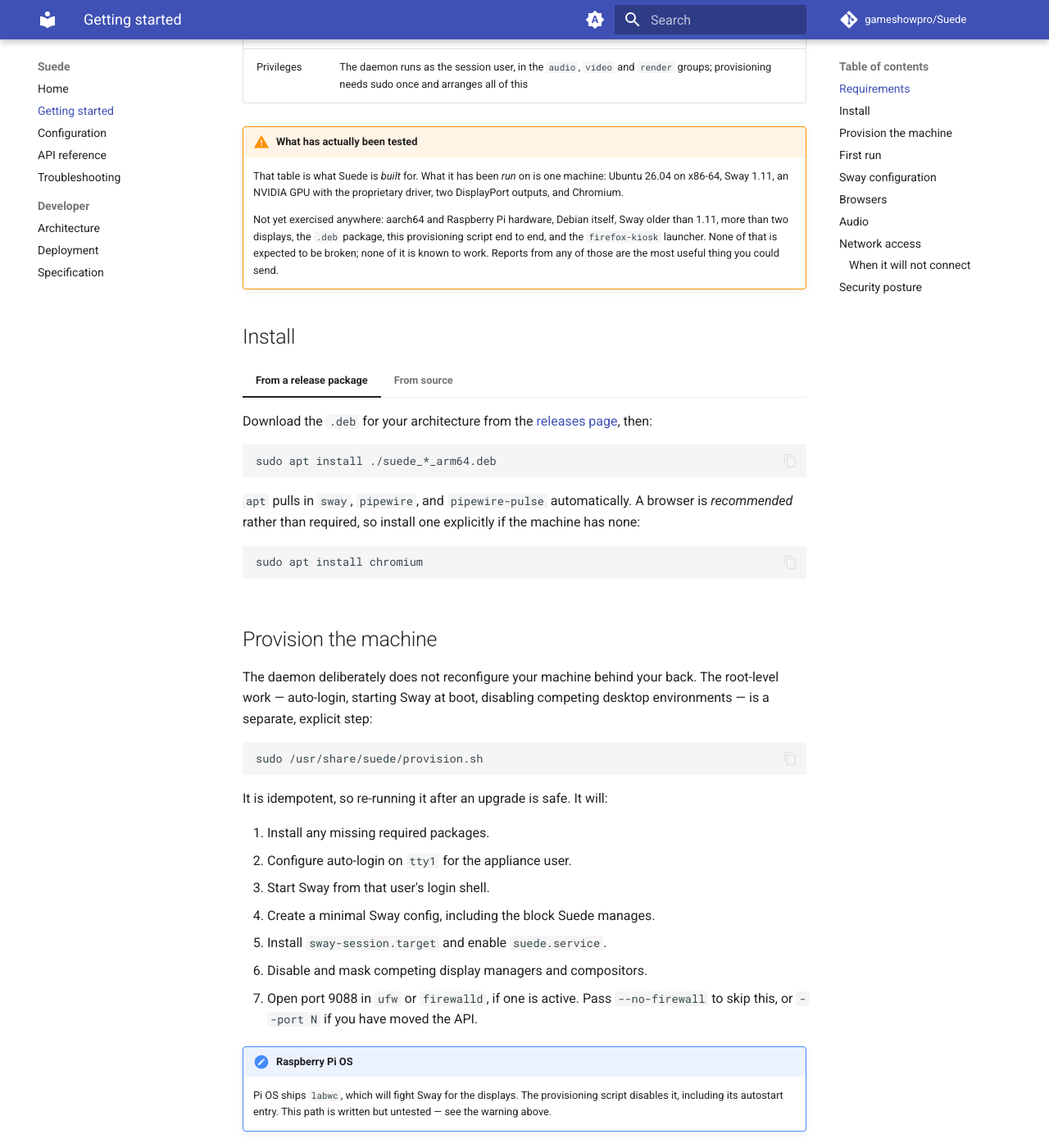
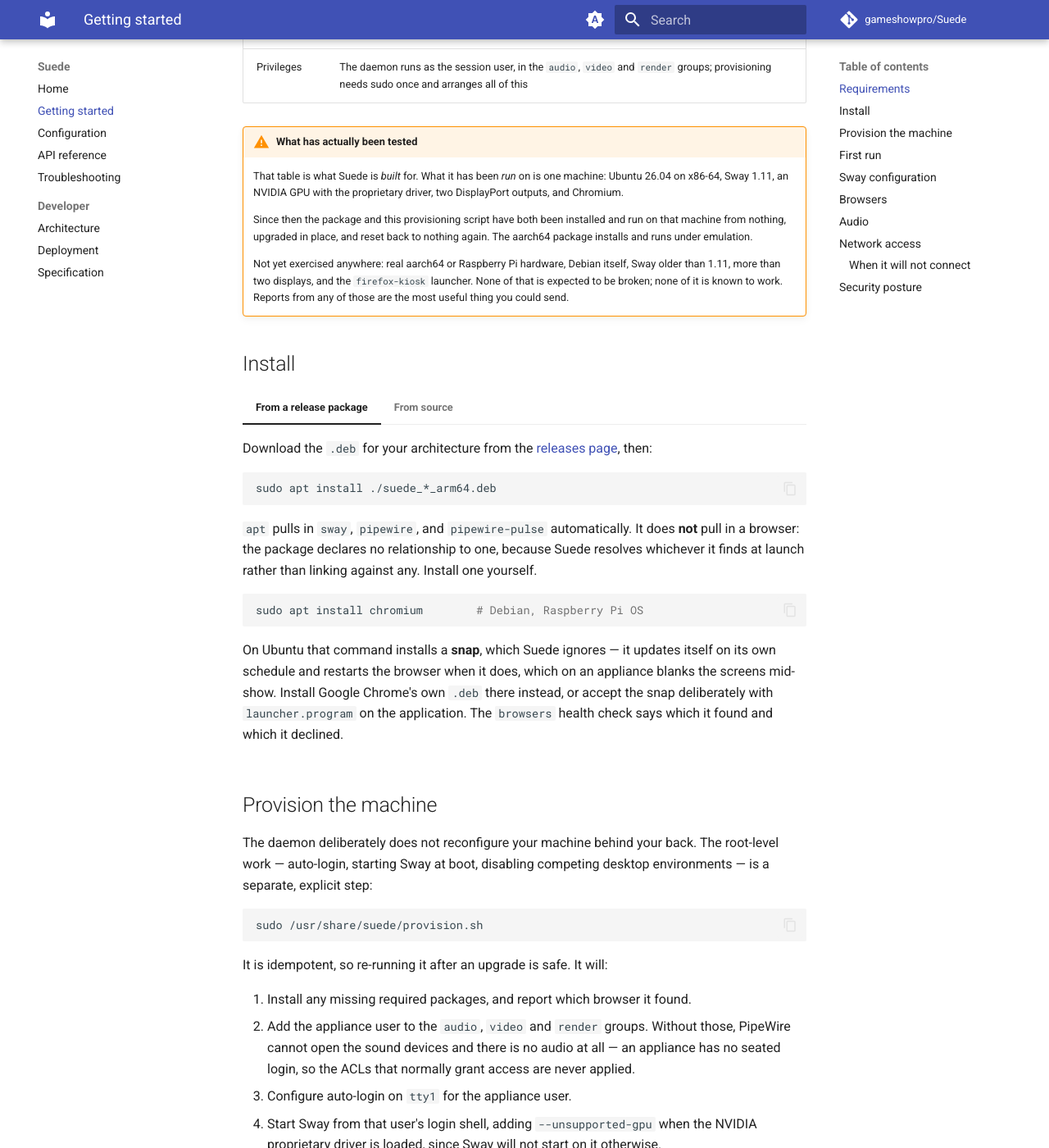
Before and after one commit to gameshowpro/Suede, an MkDocs documentation site: the page built from docs/getting-started.md, in a window 1280 px wide and 1400 px high, scrolled down 419 px. Shown: the whole window at 82% size. Built offline with MkDocs 1.6.1 and Material for MkDocs 9.7.7, drawn with Linux system fonts in a browser that asks for light colours; comment, search, counter and statistics services are not loaded; some of the changed text lies outside the part shown.

Commit message:
Bring getting started back in line with the machine
Enough changed underneath it that the guide was misleading in five
places, one of them actively harmful.

`sudo apt install chromium` was offered as the way to get a browser. On
Ubuntu that installs a snap, which Suede now ignores - so following the
guide on the platform it names first would leave an appliance with no
usable browser and a health check saying none was installed. It now
gives the Debian command, says plainly what the same command does on
Ubuntu, and points at Chrome's own package.

The package no longer recommends a browser at all, so the claim that
apt would pull one in was wrong too.

Provisioning gained two steps since this was written - device groups,
without which there is no audio, and the NVIDIA flag, without which
Sway does not start - and two warnings worth knowing about before a
reboot rather than after.

The first-run walkthrough still described pinning an application to a
display, which has not been how it works since the canvas model landed,
and did not mention that unplugged connectors can be configured.

The tested/untested warning was stale in both directions: the package,
provisioning, upgrade and reset have all been exercised on hardware
since, and the aarch64 package runs under emulation.

Co-Authored-By: Claude Fable 5 <noreply@anthropic.com>

````diff
--- a/docs/getting-started.md
+++ b/docs/getting-started.md
@@ -15,11 +15,16 @@
     machine: Ubuntu 26.04 on x86-64, Sway 1.11, an NVIDIA GPU with the
     proprietary driver, two DisplayPort outputs, and Chromium.
 
-    Not yet exercised anywhere: aarch64 and Raspberry Pi hardware, Debian
-    itself, Sway older than 1.11, more than two displays, the `.deb` package,
-    this provisioning script end to end, and the `firefox-kiosk` launcher.
-    None of that is expected to be broken; none of it is known to work.
-    Reports from any of those are the most useful thing you could send.
+    Since then the package and this provisioning script have both been
+    installed and run on that machine from nothing, upgraded in place, and
+    reset back to nothing again. The aarch64 package installs and runs under
+    emulation.
+
+    Not yet exercised anywhere: real aarch64 or Raspberry Pi hardware, Debian
+    itself, Sway older than 1.11, more than two displays, and the
+    `firefox-kiosk` launcher. None of that is expected to be broken; none of
+    it is known to work. Reports from any of those are the most useful thing
+    you could send.
 
 ## Install
 
@@ -31,11 +36,13 @@
     sudo apt install ./suede_*_arm64.deb
     ```
 
-    `apt` pulls in `sway`, `pipewire`, and `pipewire-pulse` automatically. A browser is *recommended* rather than required, so install one explicitly if the machine has none:
+    `apt` pulls in `sway`, `pipewire`, and `pipewire-pulse` automatically. It does **not** pull in a browser: the package declares no relationship to one, because Suede resolves whichever it finds at launch rather than linking against any. Install one yourself.
 
     ```bash
-    sudo apt install chromium
+    sudo apt install chromium        # Debian, Raspberry Pi OS
     ```
+
+    On Ubuntu that command installs a **snap**, which Suede ignores — it updates itself on its own schedule and restarts the browser when it does, which on an appliance blanks the screens mid-show. Install Google Chrome's own `.deb` there instead, or accept the snap deliberately with `launcher.program` on the application. The `browsers` health check says which it found and which it declined.
 
 === "From source"
 
@@ -58,13 +65,20 @@ sudo /usr/share/suede/provision.sh
 
 It is idempotent, so re-running it after an upgrade is safe. It will:
 
-1. Install any missing required packages.
-2. Configure auto-login on `tty1` for the appliance user.
-3. Start Sway from that user's login shell.
-4. Create a minimal Sway config, including the block Suede manages.
-5. Install `sway-session.target` and enable `suede.service`.
-6. Disable and mask competing display managers and compositors.
-7. Open port 9088 in `ufw` or `firewalld`, if one is active. Pass `--no-firewall` to skip this, or `--port N` if you have moved the API.
+1. Install any missing required packages, and report which browser it found.
+2. Add the appliance user to the `audio`, `video` and `render` groups. Without those, PipeWire cannot open the sound devices and there is no audio at all — an appliance has no seated login, so the ACLs that normally grant access are never applied.
+3. Configure auto-login on `tty1` for the appliance user.
+4. Start Sway from that user's login shell, adding `--unsupported-gpu` when the NVIDIA proprietary driver is loaded, since Sway will not start on it otherwise.
+5. Create a minimal Sway config, including the block Suede manages.
+6. Install `sway-session.target` and enable `suede.service`.
+7. Disable and mask competing display managers and compositors.
+8. Open port 9088 in `ufw` or `firewalld`, if one is active. Pass `--no-firewall` to skip this, or `--port N` if you have moved the API.
+
+It warns rather than proceeds silently in two cases worth knowing about: if
+something else on the machine already starts Sway — two compositors cannot
+share a graphics card, and whichever publishes `SWAYSOCK` last is the one
+Suede attaches to — and if it changed your group membership, since that only
+takes effect after a reboot.
 
 !!! note "Raspberry Pi OS"
     Pi OS ships `labwc`, which will fight Sway for the displays. The provisioning script disables it, including its autostart entry. This path is written but untested — see the warning above.
@@ -79,8 +93,8 @@ The web UI shows a banner for any health check that is not passing, with a **Fix
 
 Then:
 
-1. Go to **Displays**. Click a display, set its mode and position, and save.
-2. Go to **Apps**. Add a Chromium kiosk pointing at the URI you want shown, pinned to that display.
+1. Go to **Displays**. Every connector the machine has is listed, including ones with nothing plugged in. Add the ones you want to the layout, set each one's mode and position, and save.
+2. Go to **Apps**. Add a Chromium kiosk pointing at the URI you want shown, then activate it. One application is active at a time and it covers every display as a single canvas — there is no per-display targeting. The dialog shows the command, arguments and environment it will actually be launched with, resolved on this machine.
 3. Reboot the machine to prove it comes back on its own.
 
 That last step is the point of the whole exercise; do it once before you leave the site.
@@ -107,6 +121,8 @@ If the block is missing, the `sway-config` health check offers to add it.
 Suede launches browsers as its own child processes, not through Sway's `exec`. That is what gives it a real PID for clean termination, exit-code observation, and restart policies.
 
 Chromium refuses to start a second instance sharing a profile, so each app automatically gets a private `--user-data-dir` beneath the state directory. Profiles are wiped on launch by default; set `persistProfile: true` on an app to keep it.
+
+The exception is a browser named explicitly as a snap, whose profile goes under `~/snap/<name>/common/` instead — a confined snap may write anywhere in `$HOME` except a hidden directory, and the state directory is under `~/.local/state`. The app dialog shows where the profile will land, so this is visible rather than surprising.
 
 ## Audio {: #audio }
 
````
